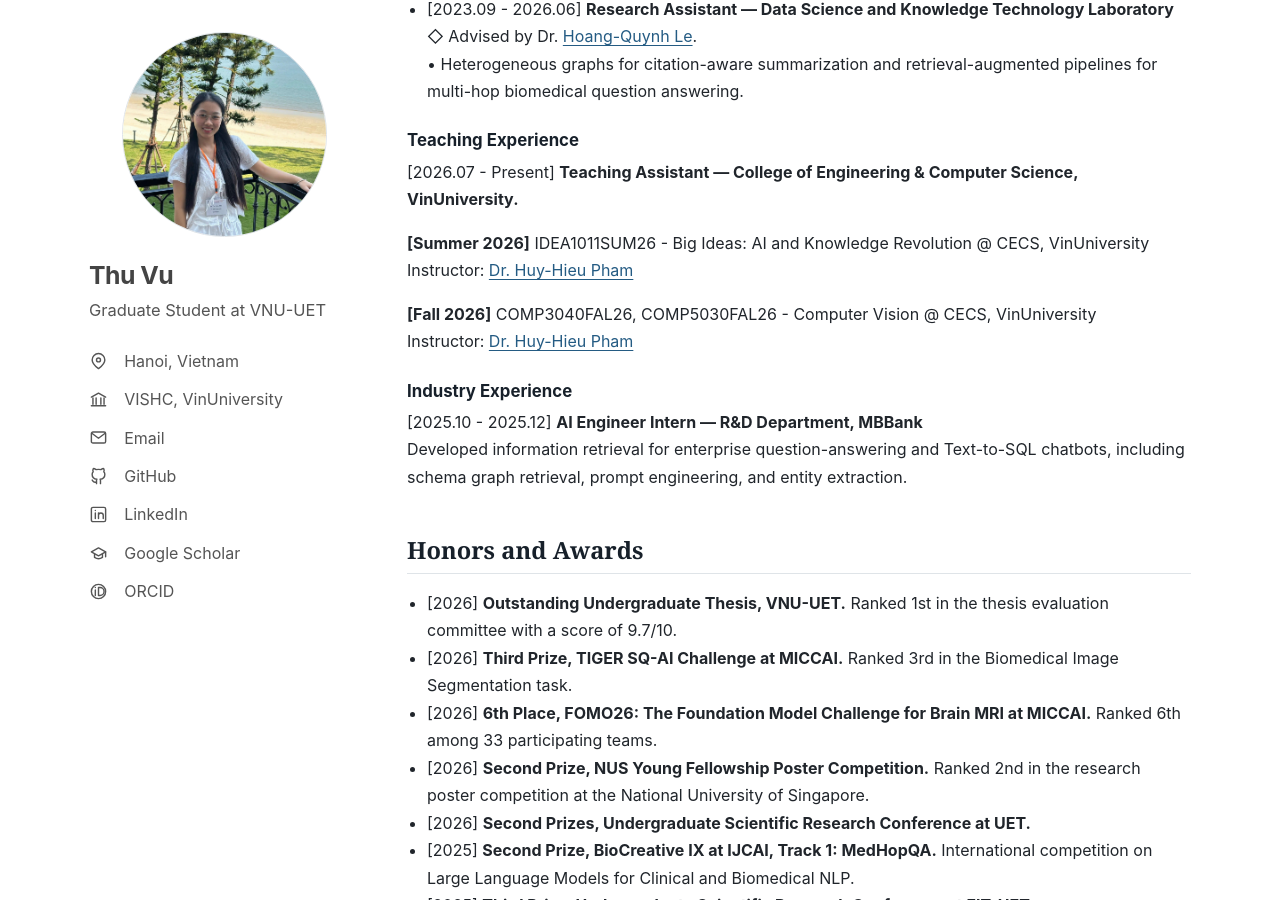
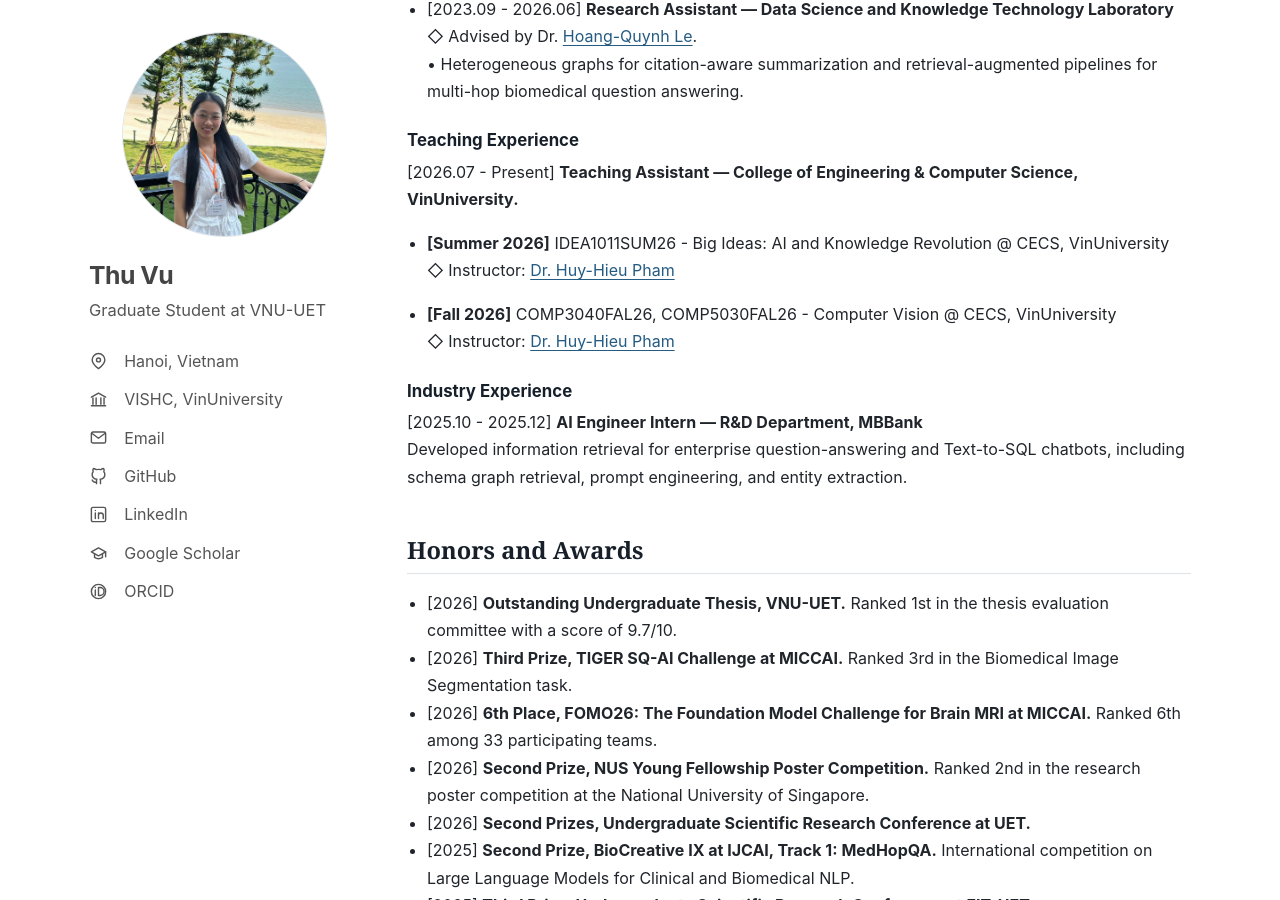
Before and after one commit to ThiMinhThuVu/ThiMinhThuVu.github.io, a Jekyll site: the page built from index.md, in a window 1280 px wide and 900 px high, scrolled down 2684 px. Built offline with Jekyll 4.4.1, drawn with Linux system fonts in a browser that asks for light colours.

Commit message:
Add bullet points to teaching experience

```diff
--- a/index.md
+++ b/index.md
@@ -56,11 +56,13 @@ GPA: **3.8/4.0**, top 8% of cohort.
 
 [2026.07 - Present] **Teaching Assistant — College of Engineering & Computer Science, VinUniversity.**
 
+<ul>
 {% for item in site.data.teaching %}
-<div class="teaching-entry">
-  <p><strong>[{{ item.term }}]</strong> {{ item.course_code }} - {{ item.course_title }} @ {{ item.unit }}<br>Instructor: <a href="{{ item.instructor_url }}">{{ item.instructor }}</a></p>
-</div>
+  <li class="teaching-entry">
+    <p><strong>[{{ item.term }}]</strong> {{ item.course_code }} - {{ item.course_title }} @ {{ item.unit }}<br>◇ Instructor: <a href="{{ item.instructor_url }}">{{ item.instructor }}</a></p>
+  </li>
 {% endfor %}
+</ul>
 
 ### Industry Experience
 
```
